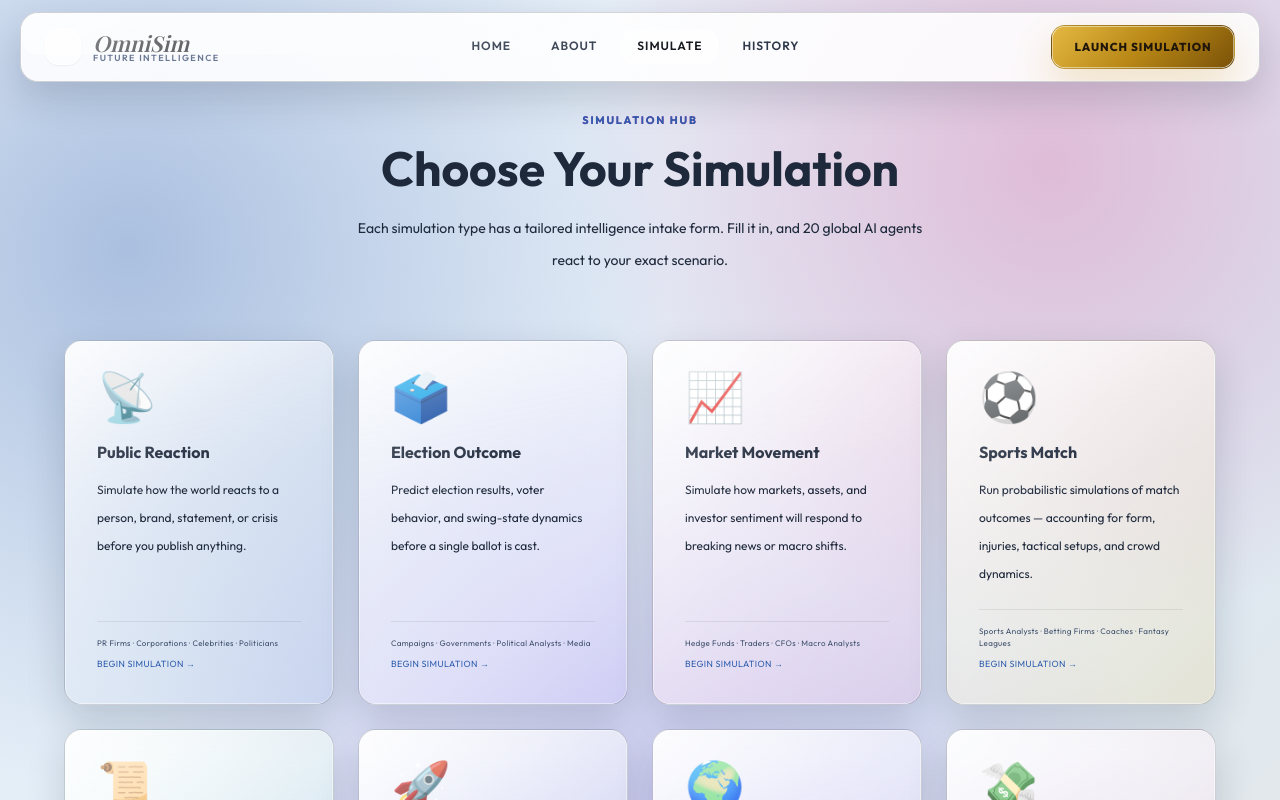
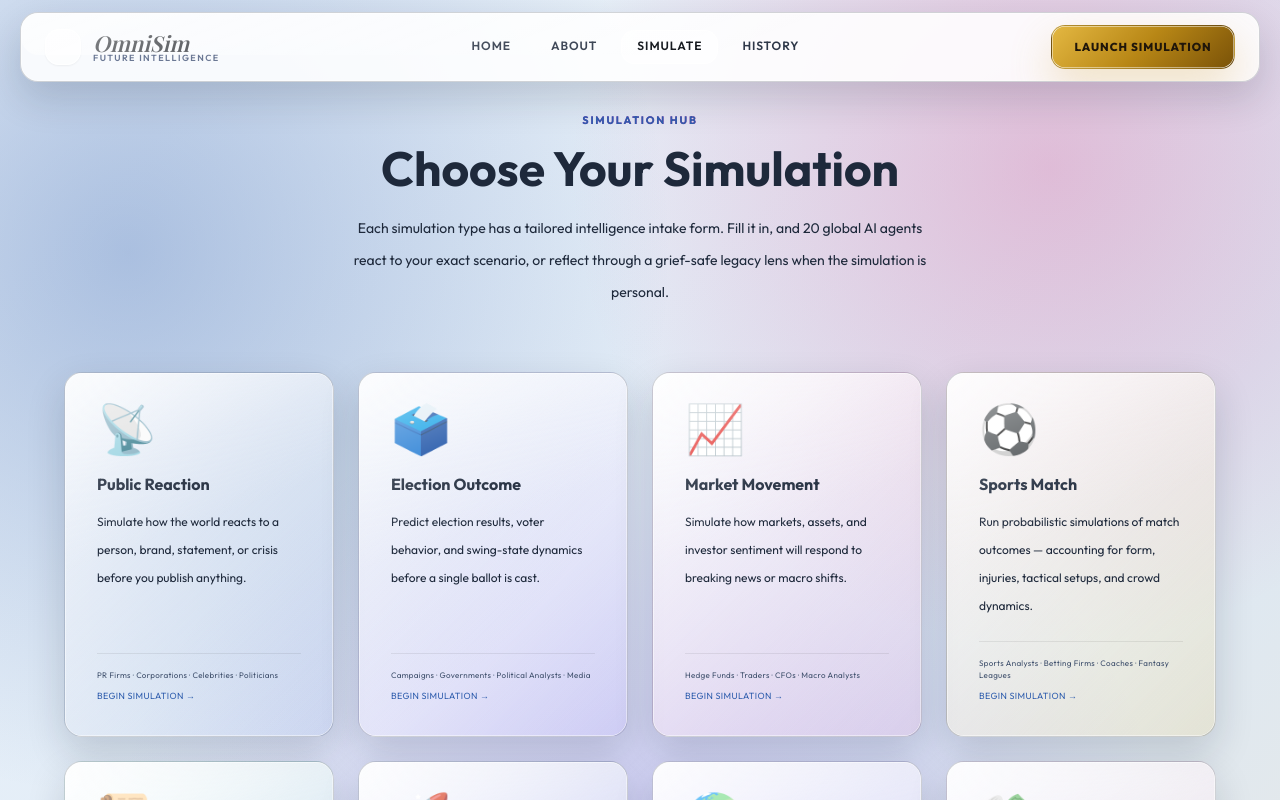
Before and after one commit to jayblast-spec/omnisim, a Next.js app: page /simulate in a window 1280 px wide. Shown: the top 800 px of the page. Built offline with nearby package versions, Linux system fonts and the light colour scheme.

Commit message:
feat: update simulation hub copy for legacy view

```diff
--- a/app/simulate/page.tsx
+++ b/app/simulate/page.tsx
@@ -4,7 +4,7 @@ import type { Metadata } from "next";
 
 export const metadata: Metadata = {
   title: "OMNISIM — Simulation Hub",
-  description: "Choose your simulation type. 8 categories powered by 35 global AI agents.",
+  description: "Choose your simulation type. 11 categories powered by 35 global AI agents.",
 };
 
 export default function SimulatePage() {
@@ -17,7 +17,7 @@ export default function SimulatePage() {
             Choose Your Simulation
           </h1>
           <p className="mx-auto mt-5 max-w-xl text-sm leading-8 text-white/40">
-            Each simulation type has a tailored intelligence intake form. Fill it in, and 20 global AI agents react to your exact scenario.
+            Each simulation type has a tailored intelligence intake form. Fill it in, and 20 global AI agents react to your exact scenario, or reflect through a grief-safe legacy lens when the simulation is personal.
           </p>
         </div>
 
```
